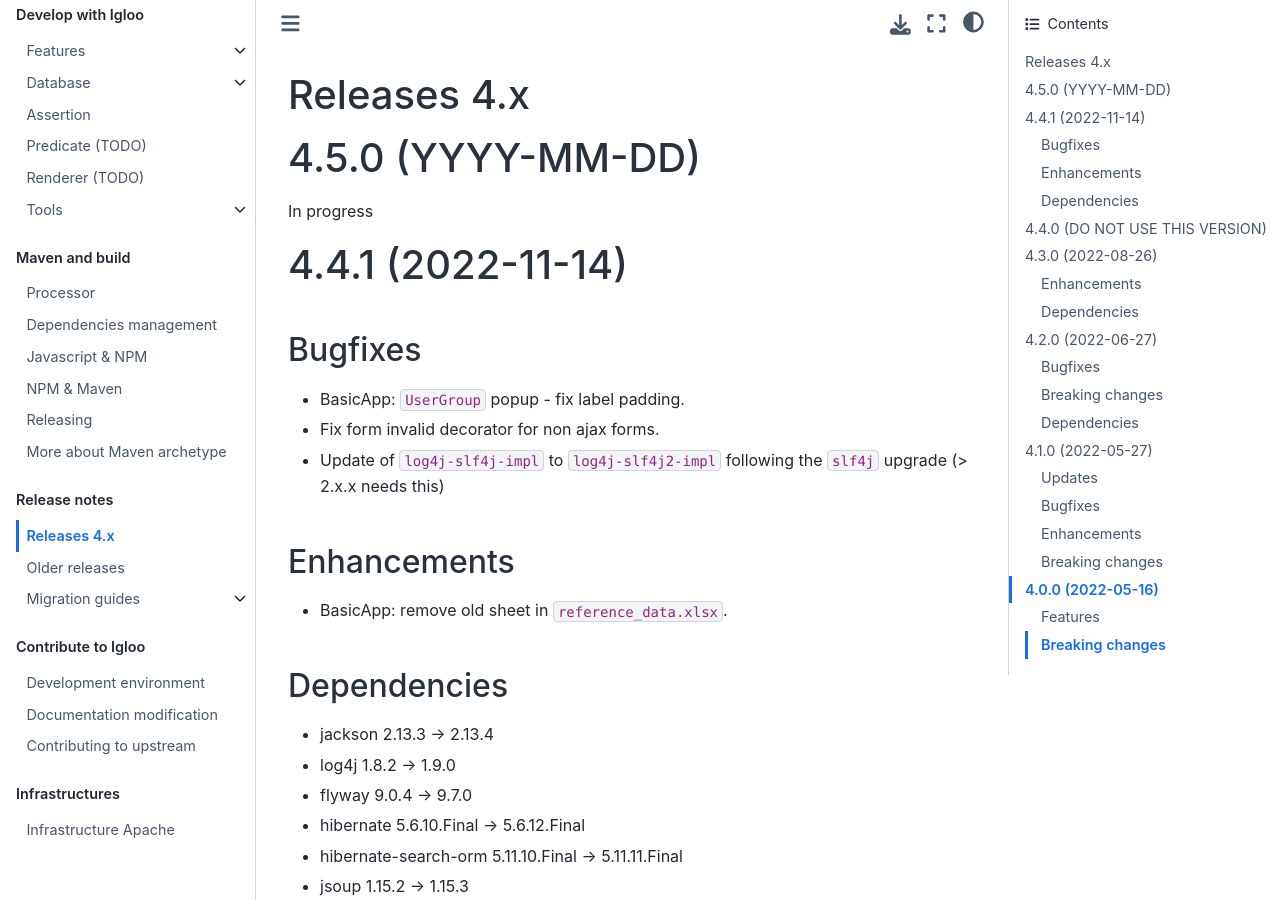
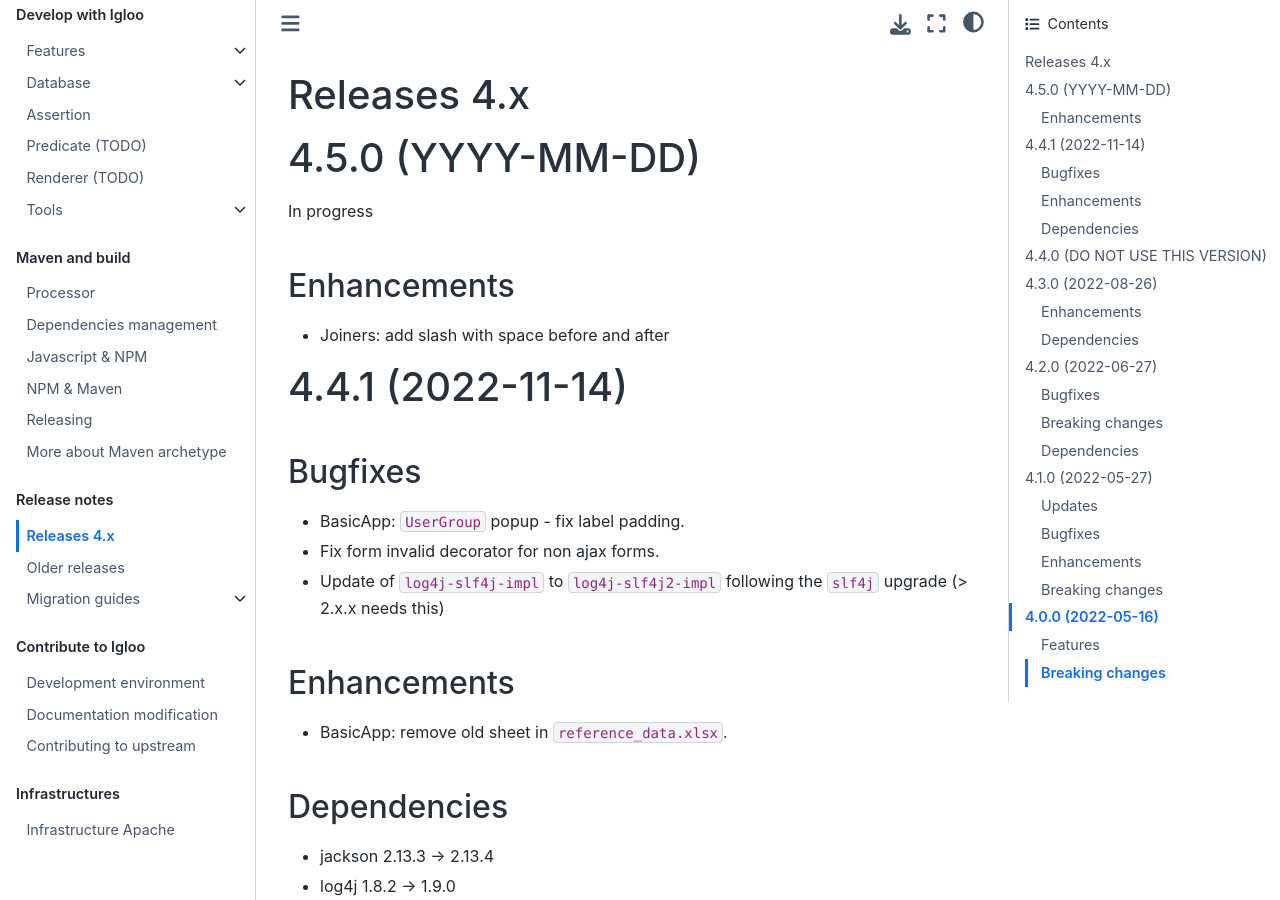
Before and after one commit to igloo-project/igloo-doc, a Sphinx documentation site: the page built from source/release-notes/releases-4.x.md, in a window 1280 px wide and 900 px high. Built offline with Sphinx 7.4.7 and the Sphinx Book theme 1.1.4, drawn with Linux system fonts in a browser that asks for light colours.

Commit message:
Update releases-4.x.md

```diff
--- a/source/release-notes/releases-4.x.md
+++ b/source/release-notes/releases-4.x.md
@@ -6,6 +6,10 @@
 # 4.5.0 (YYYY-MM-DD)
 
 In progress
+
+## Enhancements
+
+* Joiners: add slash with space before and after
 
 (v4.4.1)=
 
```
